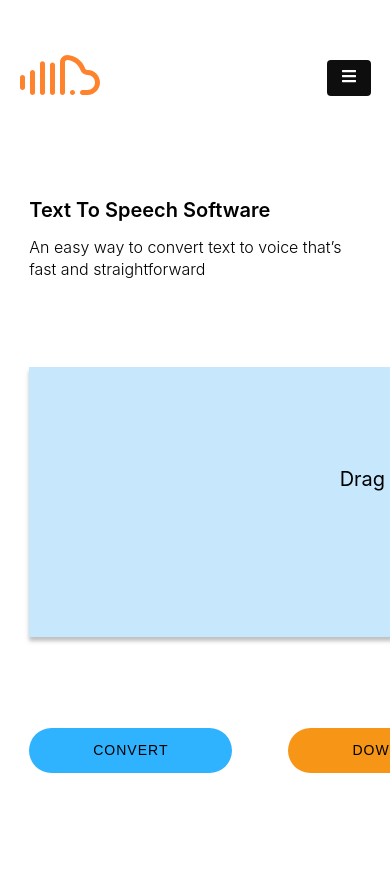
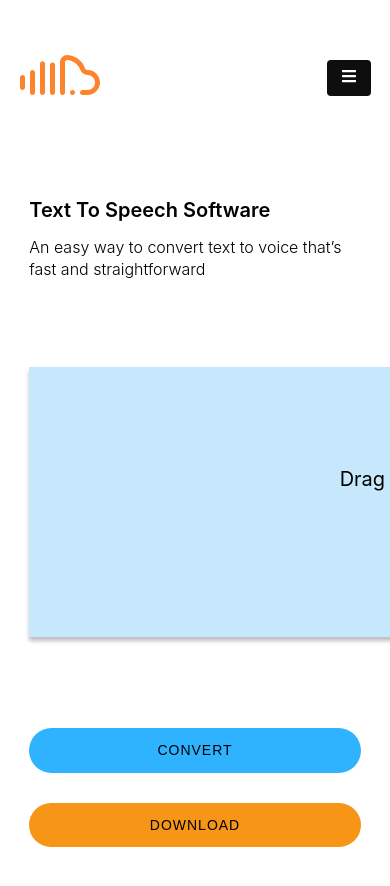
Before and after one commit to naneu/text-to-voice, a React (Create React App) app: page / in a window 390 px wide. Shown: the top 886 px of the page. Before the commit the page ends 845 px from the top, so only its background shows below. Built offline with nearby package versions, Linux system fonts and the light colour scheme.

Commit message:
add style to home buttons on a small screen

```diff
--- a/src/index.css
+++ b/src/index.css
@@ -335,13 +335,19 @@ h3 {
   font-weight: 400;
   cursor: pointer;
 }
+@media only screen and (max-width: 576px) {
+  .btn-home {
+    display: grid;
+    row-gap: 30px;
+  }
+  .download-btn {
+    margin-left: 0rem;
+  }
+}
 @media only screen and (min-width: 500px) {
   .dropbox {
     width: 450px;
     height: 270px;
-  }
-  .btn-home{
-    align-items: flex-end;
   }
 }
 @media only screen and (min-width: 600px) {
```
